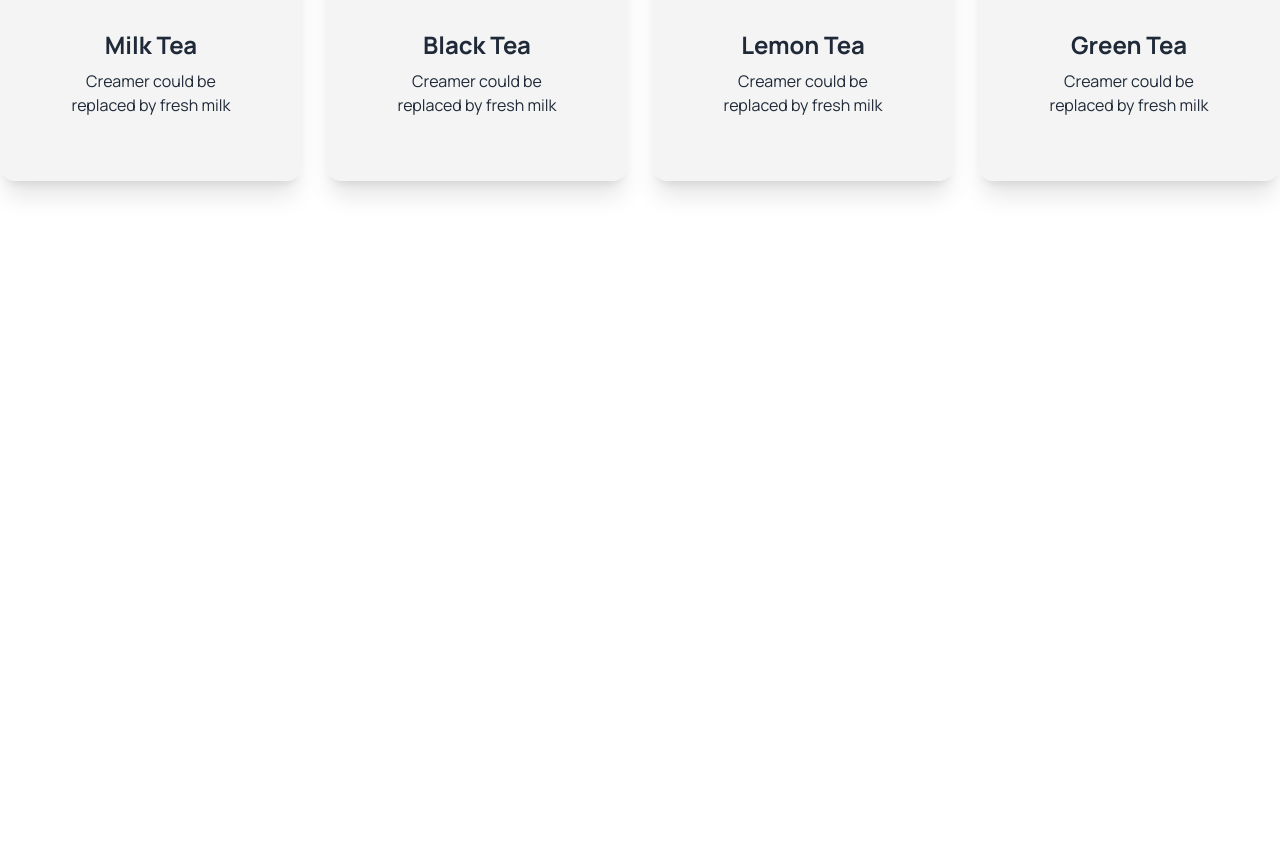
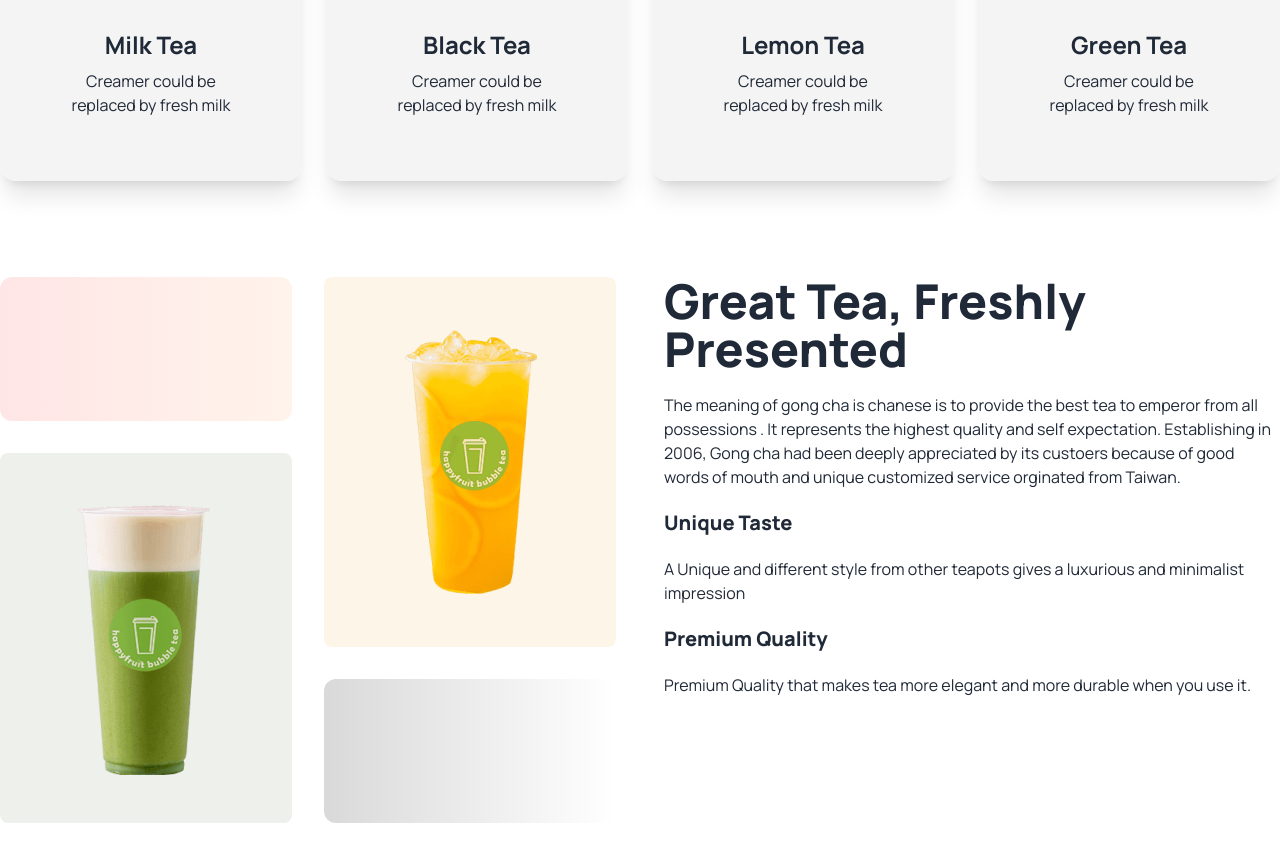
Before and after one commit to pujadasprema23/tea-house-with-daisyui, a plain HTML site: page index.html in a window 1280 px wide. Shown: the part 868-1729 px from the top of the page. Before the commit the page ends 1145 px from the top, so only its background shows below. Drawn offline with nearby package versions, Linux system fonts and the light colour scheme.

Commit message:
created grid layout with gradient

```diff
--- a/index.html
+++ b/index.html
@@ -132,6 +132,28 @@
                       </div>
                 </div>
             </section>
+            <!-- great tea fresh tea section -->
+             <section class="my-24 flex gap-12 flex-col lg:flex-row">
+                  <div class="grid gap-8 grid-cols-1 md:grid-cols-2 flex-1">
+                       <div class="rounded-xl h-36 bg-gradient-to-r from-[#FF0000] to-[#FF8938] opacity-10"></div>
+                       <div class="row-span-2 bg-[#E6A6231A] rounded-lg px-8 py-12 flex justify-center items-center">
+                        <img src="images/fresh-1.png" alt="">
+                      </div>
+                       <div class="row-span-2 bg-[#5776391A] rounded-lg px-8 py-12 flex justify-center items-center">
+                        <img src="images/fresh-2.png" alt="">
+                      </div>
+                       <div class="rounded-xl h-36 bg-gradient-to-r from-[#D9D9D9] to-[#FFFFFF]"></div>
+                  </div>
+                  <div class="space-y-5 flex-1">
+                    <h3 class="text-5xl font-extrabold">Great Tea, Freshly <br>
+                      Presented</h3>
+                    <p>The meaning of gong cha is chanese is to provide the best tea to emperor from all possessions . It represents the highest quality and self expectation. Establishing in 2006, Gong cha had been deeply appreciated by its custoers  because of good words of mouth and unique customized service orginated from Taiwan.</p>
+                     <h4 class="text-xl font-extrabold">Unique Taste</h4>
+                     <p>A Unique and different style from other teapots gives a luxurious and minimalist impression</p>
+                     <h4 class="text-xl font-extrabold mt-8">Premium Quality</h4>
+                     <p>Premium Quality that makes tea more elegant and more durable when you use it.</p>
+                  </div>
+             </section>
     </main>
     <footer></footer>
   </body>
```
